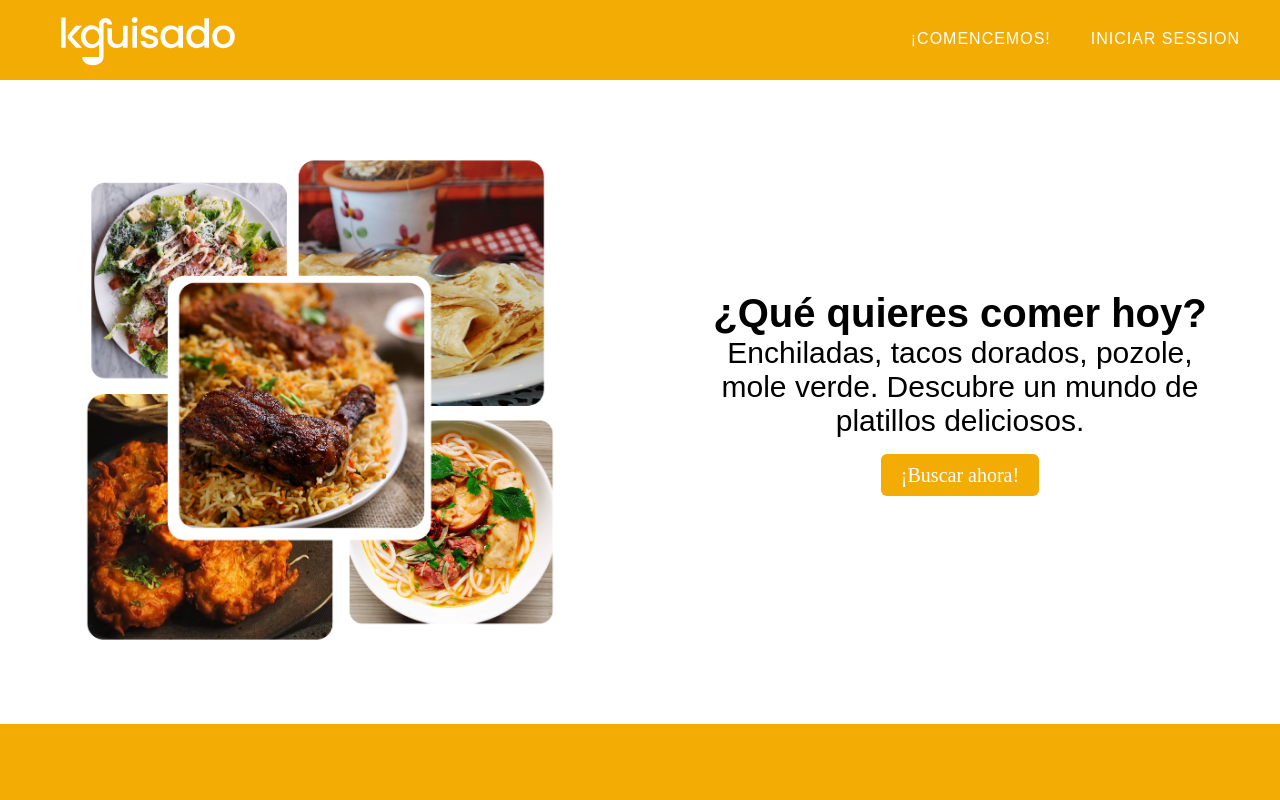
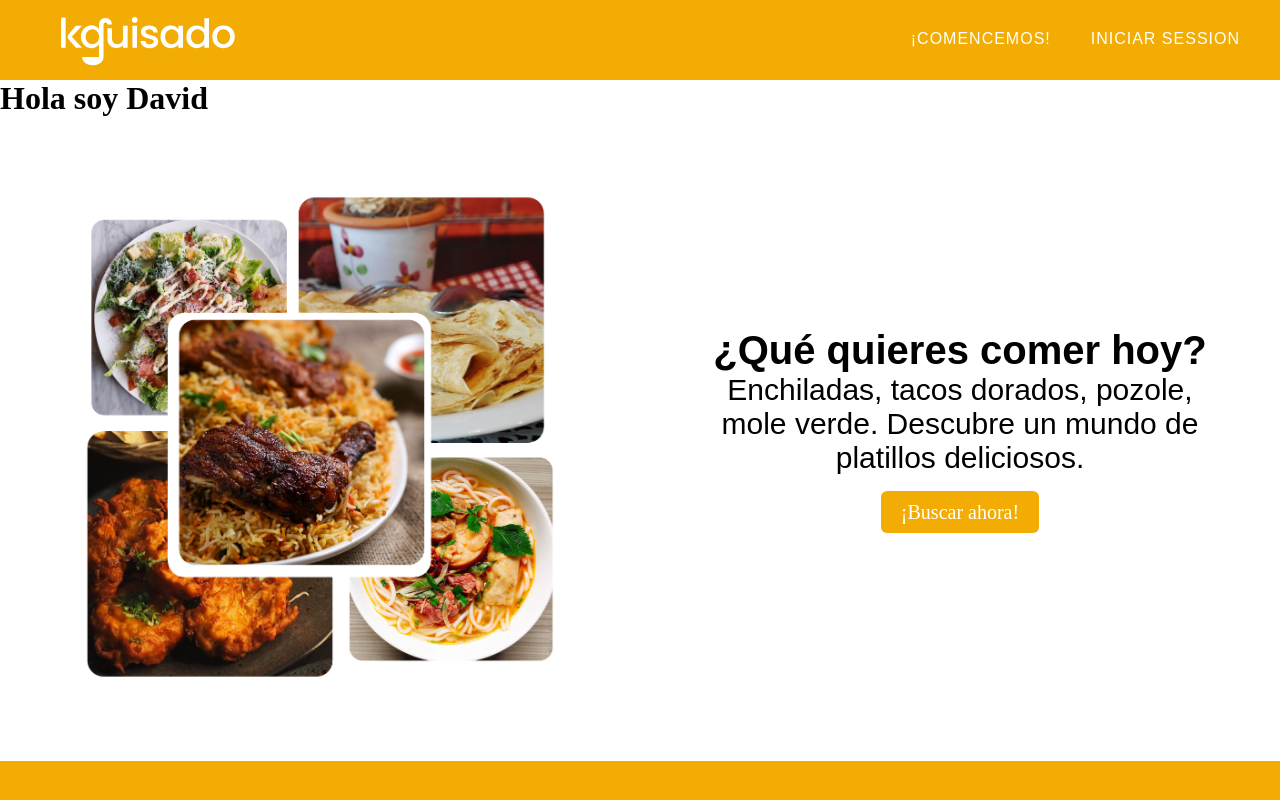
Before and after one commit to LuzMir11/KGuisadoCompradores, a React (Vite) app in the folder front-end/: page / in a window 1280 px wide. Shown: the top 800 px of the page. Built offline with nearby package versions, Linux system fonts and the light colour scheme.

Commit message:
Etiqueta H1 PRUEBA

```diff
--- a/front-end/src/componetns/Main.jsx
+++ b/front-end/src/componetns/Main.jsx
@@ -6,6 +6,7 @@ export  function Main(){
     return(
         <div>
             <Header/>
+            <h1>Hola soy David</h1>
             <VistaPrincipal/>
         </div>
     )
```
